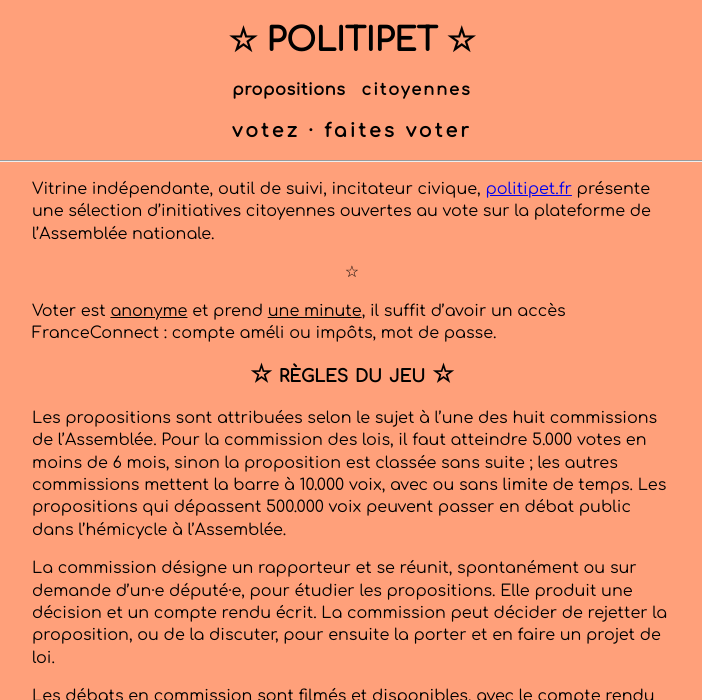
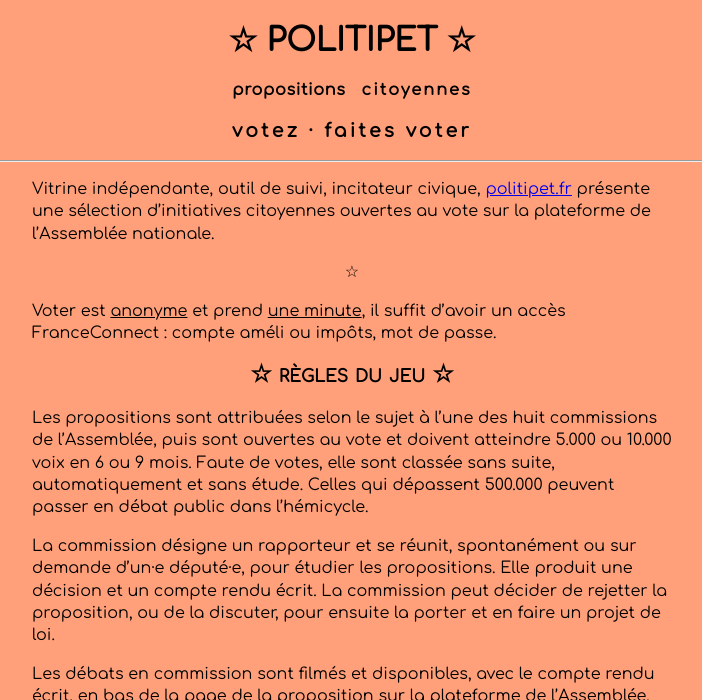
Before and after one commit to politipet/politipet.github.io, a Jekyll site: the page built from info.md, in a window 1280 px wide and 900 px high, cut to the strip 0-700 px from the top of the window. Shown: the whole strip, without its empty margins (288-990 px from the left). Built offline with Jekyll 4.4.1, drawn with Linux system fonts in a browser that asks for light colours; our own code applies the rules of GitHub Pages for plain Markdown files.

Commit message:
refactor text in section 'règles du jeu'

```diff
--- a/info.md
+++ b/info.md
@@ -28,11 +28,10 @@
 -----------------
 
 Les propositions sont attribuées selon le sujet à l'une des huit
-commissions de l'Assemblée. Pour la commission des lois, il faut
-atteindre 5.000 votes en moins de 6 mois, sinon la proposition est classée
-sans suite ; les autres commissions mettent la barre à 10.000 voix,
-avec ou sans limite de temps. Les propositions qui dépassent 500.000 voix
-peuvent passer en débat public dans l'hémicycle à l'Assemblée.
+commissions de l'Assemblée, puis sont ouvertes au vote et doivent
+atteindre 5.000 ou 10.000 voix en 6 ou 9 mois. Faute de votes, elle
+sont classée sans suite, automatiquement et sans étude. Celles qui
+dépassent 500.000 peuvent passer en débat public dans l'hémicycle.
 
 La commission désigne un rapporteur et se réunit, spontanément ou
 sur demande d'un·e député·e, pour étudier les propositions. Elle produit
```
